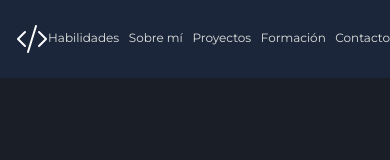
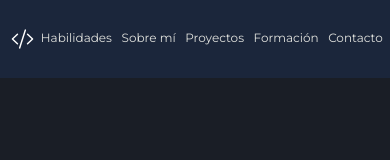
Before and after one commit to miguelfb19/portfolio, a React (Create React App) app: page / in a window 390 px wide. Shown: the top 160 px of the page. Built offline with nearby package versions, Linux system fonts and the light colour scheme.

Commit message:
correct some @media

```diff
--- a/src/assets/css/styles.css
+++ b/src/assets/css/styles.css
@@ -943,8 +943,8 @@ footer {
   }
 
   .mainMenu img {
-    height: 2em;
-    margin: 0 0 0 1em;
+    height: 1.4em;
+    margin: 0 0 0 0.7em;
   }
 
   .menuRight {
```
